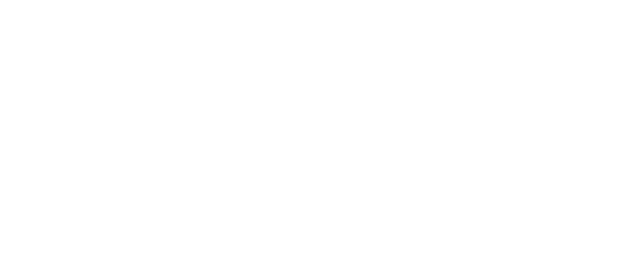
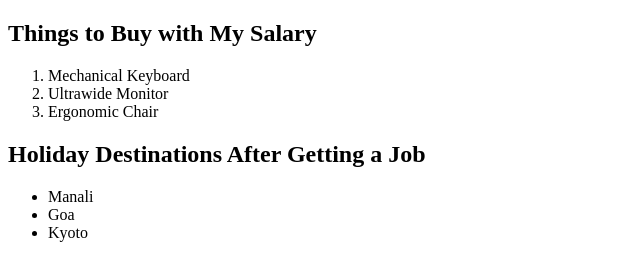
Before and after one commit to acciojob/shopping-or-holiday-arnavsharma78, a website: page main.html in a window 1280 px wide. Shown: the whole page, without its empty margins (0-640 px from the left). Drawn offline with Linux system fonts and the light colour scheme.

Commit message:
created a submission

```diff
--- a/main.html
+++ b/main.html
@@ -4,10 +4,24 @@
 
 <head>
 	<link rel="stylesheet" href="styles.css">
+	<title>Salary Plans &amp; Holiday Destinations</title>
 </head>
 
 <body>
 	<!-- the entire body must be written by student -->
+	<h2>Things to Buy with My Salary</h2>
+  <ol>
+    <li data-ns-test="shoppingList">Mechanical Keyboard</li>
+    <li data-ns-test="shoppingList">Ultrawide Monitor</li>
+    <li data-ns-test="shoppingList">Ergonomic Chair</li>
+  </ol>
+
+  <h2>Holiday Destinations After Getting a Job</h2>
+  <ul>
+    <li data-ns-test="holidayList">Manali</li>
+    <li data-ns-test="holidayList">Goa</li>
+    <li data-ns-test="holidayList">Kyoto</li>
+  </ul>
     <script type="text/javascript" src="./script.js">
 </script>
 
```
